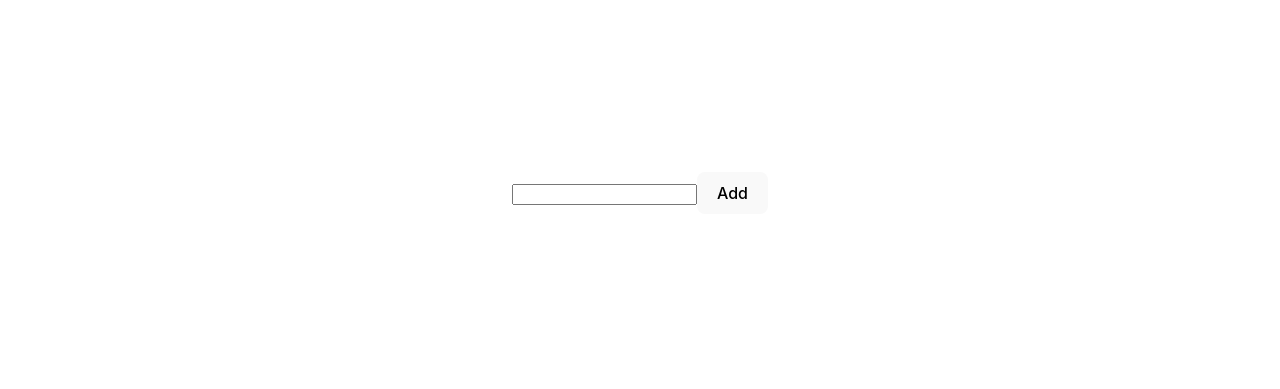
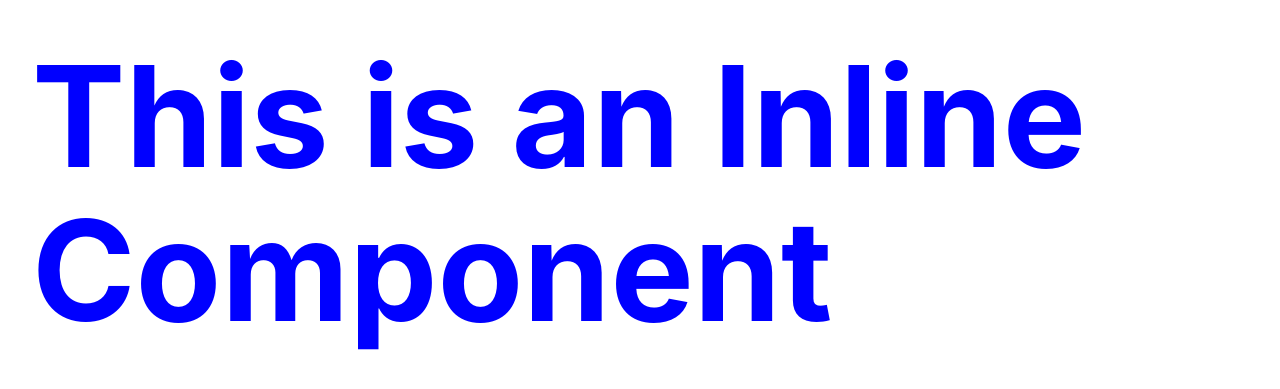
Before and after one commit to Maedeh-Saeidi/React-learning, a React (Vite) app in the folder react-learning/: page / in a window 1280 px wide. Shown: the part 207-596 px from the top of the page. Built offline with nearby package versions, Linux system fonts and the light colour scheme.

Commit message:
Inline styling

```diff
--- a/react-learning/src/App.jsx
+++ b/react-learning/src/App.jsx
@@ -13,6 +13,7 @@
 import Form from './components/Form'
 import Todo from './components/Todo'
 import ListItem from './components/ListItem'
+import InlineComponent from './components/InlineComponent'
 
 function App() {
   const [count, setCount] = useState(0)
@@ -32,9 +33,10 @@
       <FunctionalCounter></FunctionalCounter>
        <ConditionalComponent></ConditionalComponent>
       <Product></Product>
-      <Form></Form> */}
+      <Form></Form>
       <Todo></Todo>
-      <ListItem></ListItem>
+      <ListItem></ListItem> */}
+      <InlineComponent></InlineComponent>
     </>
   )
 }
--- /dev/null
+++ b/react-learning/src/components/InlineComponent.jsx
@@ -0,0 +1,12 @@
+const header = {
+  color: "blue",
+  fontSize: "140px",
+  textAlign: "left",
+};
+export default function InlineComponent() {
+  return (
+    <div>
+      <h1 style={header}>This is an Inline Component</h1>
+    </div>
+  )
+}
```
